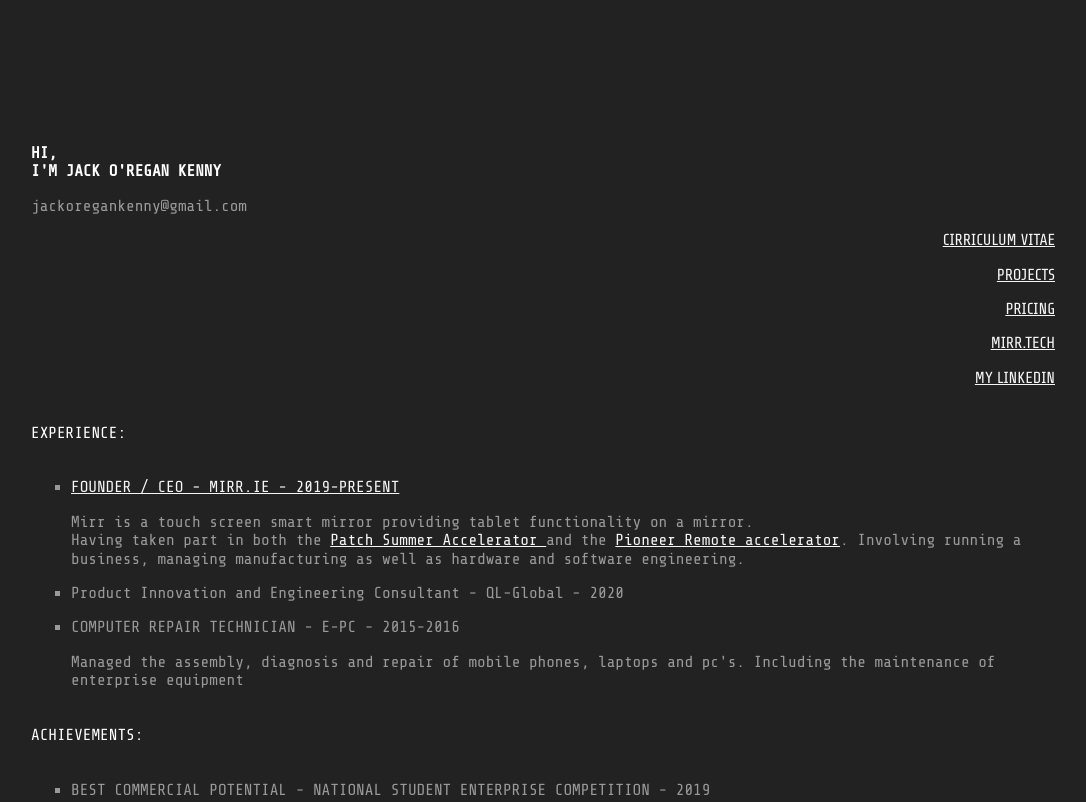
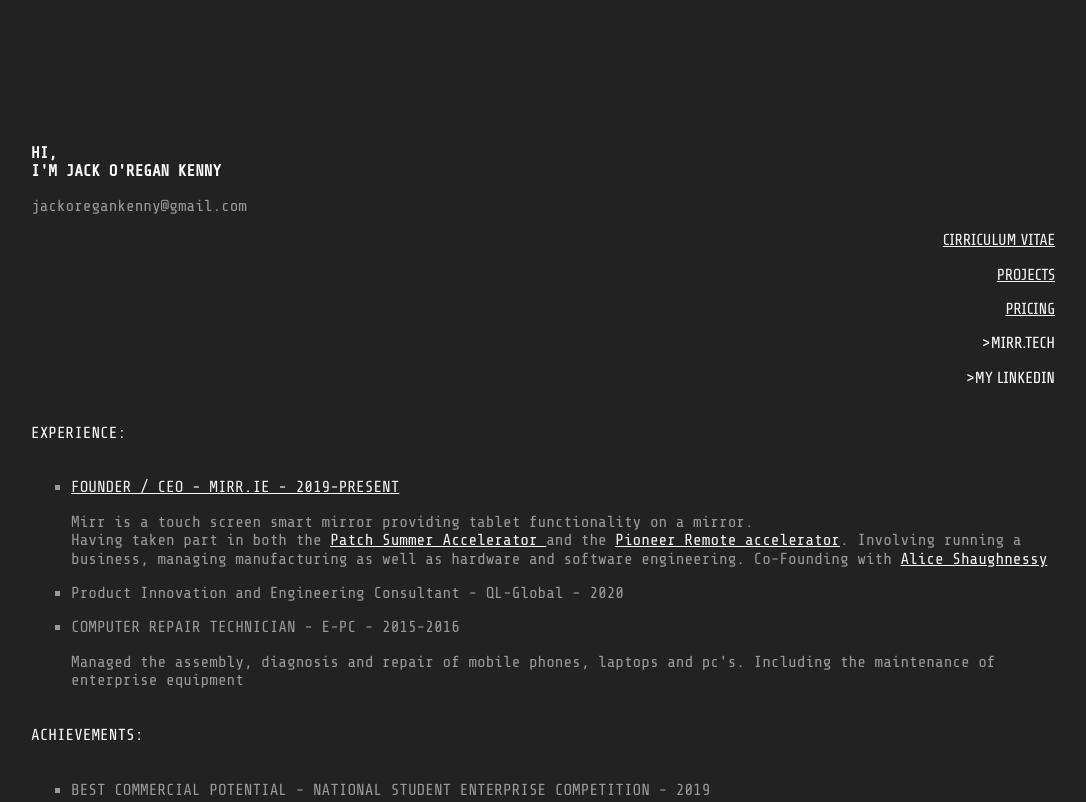
Before and after one commit to jackoregankenny/jackoregankenny.github.io, a website built with Parcel: page cv.html in a window 1280 px wide. Shown: the top 802 px of the page, without its empty margins (97-1183 px from the left). Built offline with nearby package versions, Linux system fonts and the light colour scheme.

Commit message:
Update general

```diff
--- a/cv.html
+++ b/cv.html
@@ -37,10 +37,14 @@
             <li><a href="pricing.html">PRICING</a></li>
         </ul>
         <ul class="topbar">
-            <li><a href="http://mirr.tech">MIRR.TECH</a></li>
+            <li>
+                <a href="http://mirr.tech" target="_blank"></a>>MIRR.TECH</a>
+            </li>
         </ul>
         <ul class="topbar">
-            <li><a href="https://www.linkedin.com/in/jackoregankenny/">MY LINKEDIN</a></li>
+            <li>
+                <a href="https://www.linkedin.com/in/jackoregankenny/" target="_blank"></a>>MY LINKEDIN</a>
+            </li>
         </ul>
     </div>
     <!-- Add your site or application content here -->
@@ -49,7 +53,7 @@
     <ul>
         <li><a href="http://mirr.ie"> FOUNDER / CEO - MIRR.IE - 2019-PRESENT</a></li>
         <p>Mirr is a touch screen smart mirror providing tablet functionality on a mirror.<br> Having taken part in both the <a href="http://www.dogpatchlabs.com/patch"> Patch Summer Accelerator </a> and the <a href="" http://www.pioneer.app>Pioneer Remote accelerator</a>.
-            Involving running a business, managing manufacturing as well as hardware and software engineering. </p>
+            Involving running a business, managing manufacturing as well as hardware and software engineering. Co-Founding with <a href="https://aliceshocks.com" target="_blank">Alice Shaughnessy</a> </p>
         <li>Product Innovation and Engineering Consultant - QL-Global - 2020</li>
         <p></p>
         <li>COMPUTER REPAIR TECHNICIAN - E-PC - 2015-2016 </li>
```
Also changed, not shown: index.html (+6 -2 lines), pricing.html (+6 -2 lines).
